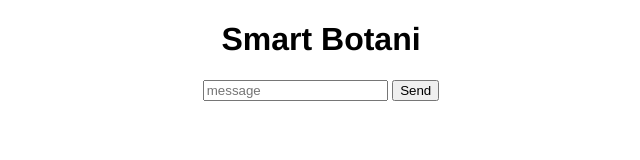
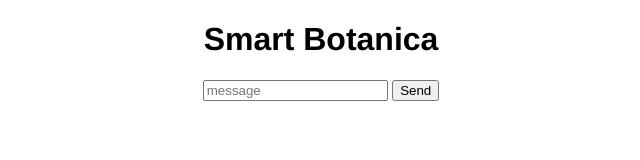
Before and after one commit to MUHAMMADRAZIN/smartbotanica, a website: page public/index.html in a window 1280 px wide. Shown: the whole page, without its empty margins (319-959 px from the left). Drawn offline with nearby package versions, Linux system fonts and the light colour scheme; no server answers.

Commit message:
Update readme

```diff
--- a/public/index.html
+++ b/public/index.html
@@ -6,7 +6,7 @@
       <link rel="stylesheet" href="style.css" />
     </head>
     <body>
-        <h1> Smart Botani </h1>
+        <h1> Smart Botanica </h1>
         <form>
             <input id="message" type="text" placeholder="message">
             <input type="submit" value="Send">
```
Also changed, not shown: README.md.
